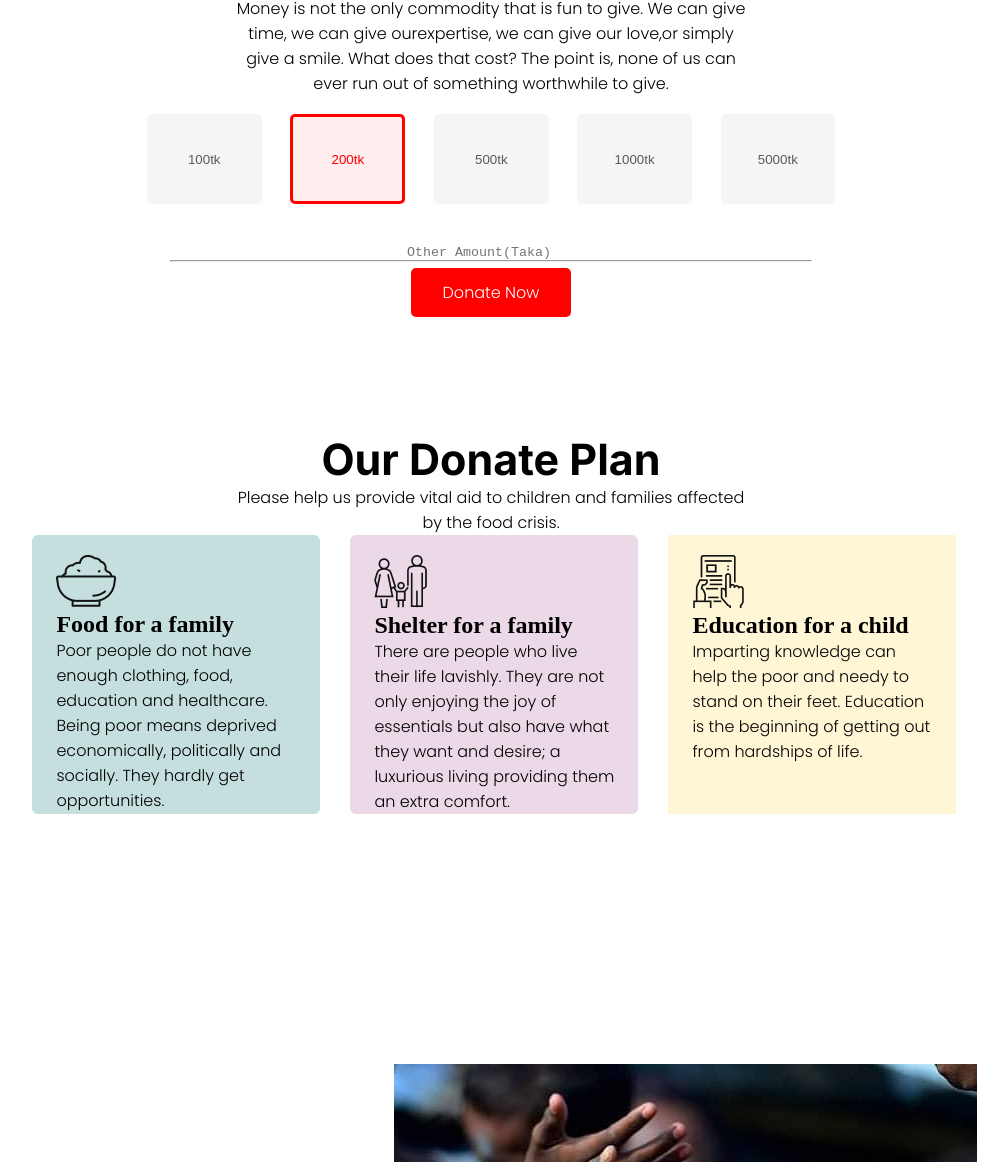
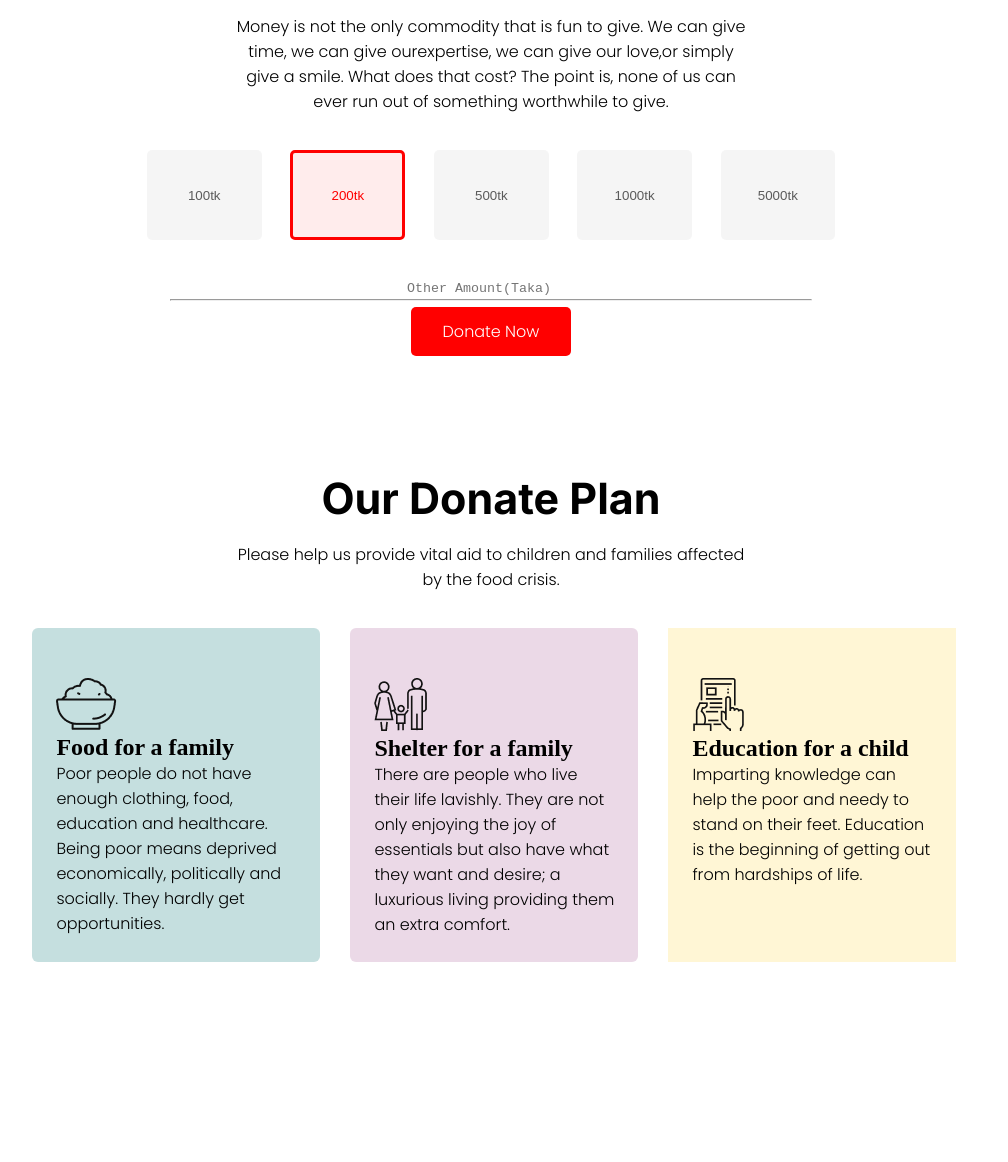
Before and after one commit to SaifurRahmanBijoy/donate-now, a plain HTML site: page index.html in a window 1280 px wide. Shown: the part 909-2071 px from the top of the page, without its empty margins (149-1157 px from the left). Drawn offline with Linux system fonts and the light colour scheme.

Commit message:
before-submission

```diff
--- a/index.html
+++ b/index.html
@@ -37,10 +37,10 @@
 
     <section class="section2">
         <div class="div2">
-            <h1 class="heading2">Donate Today</h1>
+            <h1 class="heading2">Donate Today</h1><br>
             <p class="para2">Money is not the only commodity that is fun to give. We can give time, we can give
                 ourexpertise, we can give our love,or simply give a smile. What does that cost? The point is, none of us
-                can ever run out of something worthwhile to give.</p><br>
+                can ever run out of something worthwhile to give.</p><br><br>
         </div>
         <div class="flex4">
             <button class="align">100tk</button>
@@ -64,8 +64,8 @@
     <section>
 
         <div>
-            <h1 class="heading2">Our Donate Plan</h1>
-            <p class="para2">Please help us provide vital aid to children and families affected by the food crisis.</p>
+            <h1 class="heading2">Our Donate Plan</h1><br>
+            <p class="para2">Please help us provide vital aid to children and families affected by the food crisis.</p><br><br>
         </div>
 
         <div class="flex3">
@@ -113,7 +113,7 @@
 
     <section>
         <div>
-            <h1 class="heading2">Get My Updates</h1>
+            <h1 class="heading2">Get My Updates</h1><br>
             <p class="para2">Mention your preferred time if possible. But don’t just think about your convenient time.
                 Think about theirs too. Settle
                 through discussion, if possible.</p><br>
--- a/style.css
+++ b/style.css
@@ -103,7 +103,6 @@ p {
     display: flex;
     padding-left: 13%;
     padding-right: 12%;
-    margin-bottom: 3%;
 }
 
 .three-in-one1 {
@@ -111,11 +110,12 @@ p {
     width: 25%;
     padding-left: 2.5%;
     padding-right: 2.5%;
-    padding-top: 2%;
+    padding-top: 50px;
     margin-right: 15px;
     margin-left: 15px;
     background-color: rgba(102, 171, 171, 0.375);
     border-radius: 6px;
+    padding-bottom: 25px;
 
 }
 
@@ -124,11 +124,12 @@ p {
     width: 25%;
     padding-left: 2.5%;
     padding-right: 2.5%;
-    padding-top: 2%;
+    padding-top: 50px;
     margin-right: 15px;
     margin-left: 15px;
     background-color: rgba(196, 144, 186, 0.341);
     border-radius: 6px;
+    padding-bottom: 25px;
 
 }
 
@@ -137,10 +138,11 @@ p {
     width: 25%;
     padding-left: 2.5%;
     padding-right: 2.5%;
-    padding-top: 2%;
+    padding-top: 50px;
     margin-right: 15px;
     margin-left: 15px;
     background-color: rgba(255, 236, 170, 0.492);
+    padding-bottom: 25px;
 
 }
 
@@ -177,6 +179,7 @@ p {
 .donate-input {
     border: 0;
     font-family: 'Courier New', Courier, monospace;
+    padding-bottom: 3px;
 
 }
 
```
